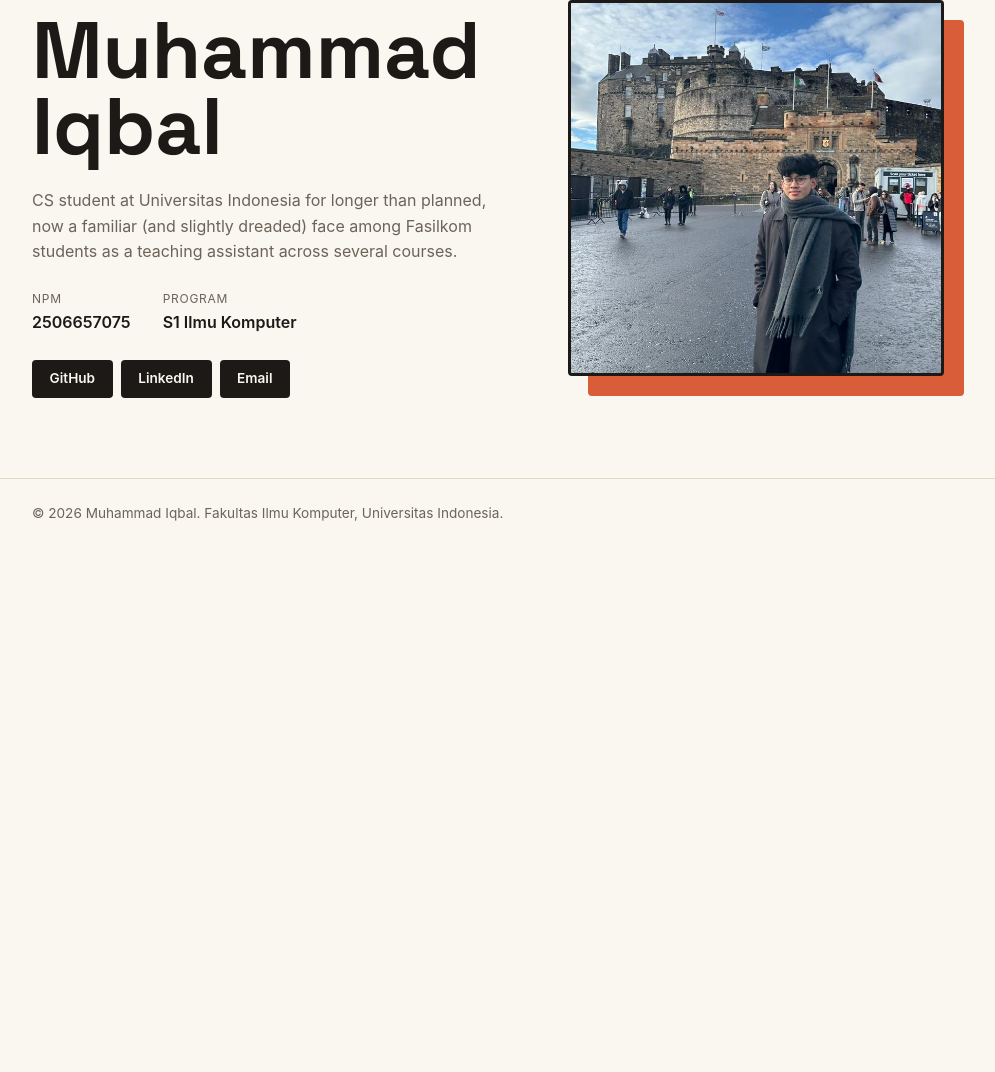
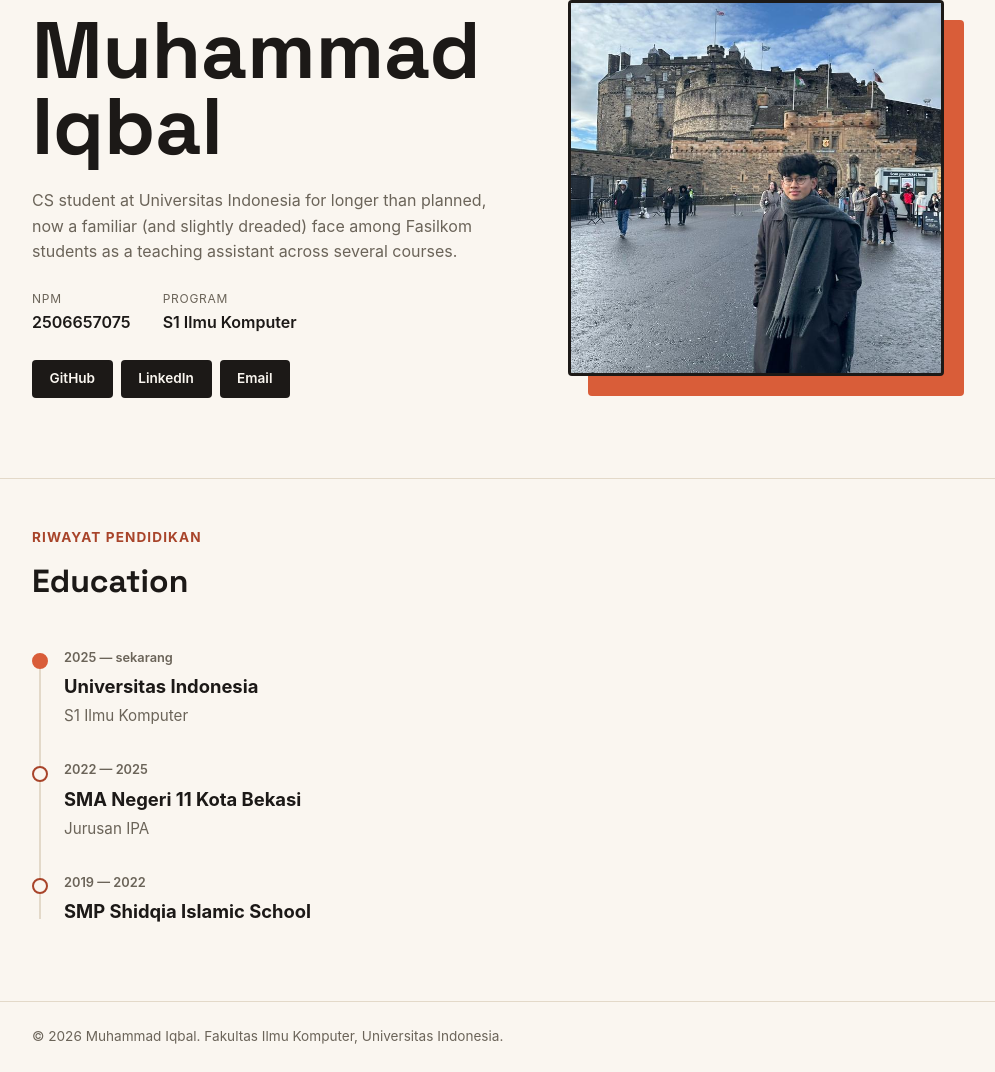
Before and after one commit to labqimm/myportofolio, a Django app: page / in a window 1280 px wide. Shown: the part 168-1240 px from the top of the page, without its empty margins (152-1147 px from the left). Before the commit the page ends 689 px from the top, so only its background shows below. Run offline with Django 5.2, Linux system fonts and the light colour scheme.

Commit message:
feat(education): add education timeline section and nav link

```diff
--- a/templates/index.html
+++ b/templates/index.html
@@ -50,6 +50,34 @@
                 </div>
             </div>
         </section>
+                <section class="education" id="education">
+            <div class="container">
+                <p class="section-kicker">Riwayat Pendidikan</p>
+                <h2 class="section-title">Education</h2>
+
+                <div class="timeline">
+                    <article class="timeline-item">
+                        <span class="timeline-dot timeline-dot-active"></span>
+                        <p class="timeline-period"><time datetime="2025">2025</time> &mdash; sekarang</p>
+                        <h3 class="timeline-institution">Universitas Indonesia</h3>
+                        <p class="timeline-detail">S1 Ilmu Komputer</p>
+                    </article>
+
+                    <article class="timeline-item">
+                        <span class="timeline-dot"></span>
+                        <p class="timeline-period"><time datetime="2022">2022</time> &mdash; <time datetime="2025">2025</time></p>
+                        <h3 class="timeline-institution">SMA Negeri 11 Kota Bekasi</h3>
+                        <p class="timeline-detail">Jurusan IPA</p>
+                    </article>
+
+                    <article class="timeline-item">
+                        <span class="timeline-dot"></span>
+                        <p class="timeline-period"><time datetime="2019">2019</time> &mdash; <time datetime="2022">2022</time></p>
+                        <h3 class="timeline-institution">SMP Shidqia Islamic School</h3>
+                    </article>
+                </div>
+            </div>
+        </section>
     </main>
 
     <footer class="site-footer">
```
